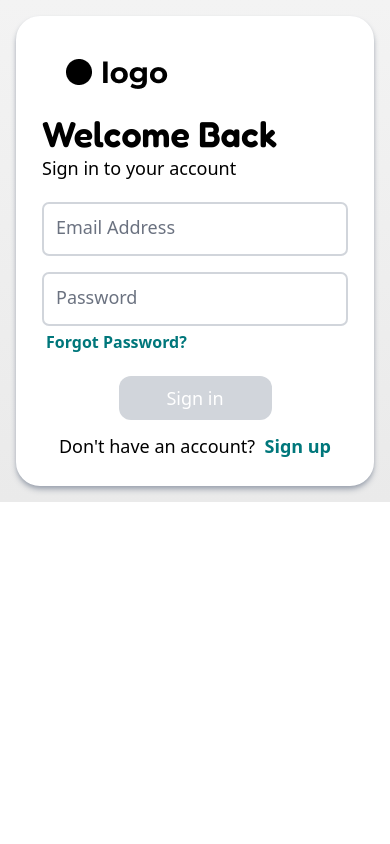
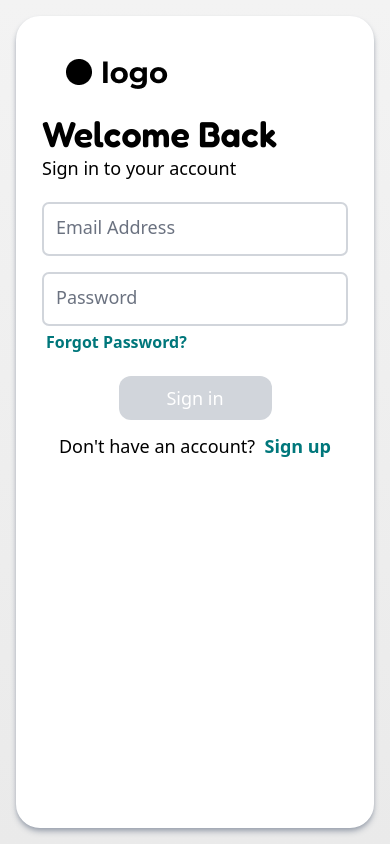
Before and after one commit to AhmedZahran15/Pety---Pet-Care, a React (Vite) app: page /auth/login in a window 390 px wide. Built offline with nearby package versions, Linux system fonts and the light colour scheme.

Commit message:
Update Auth component styling

```diff
--- a/src/Pages/Auth/index.jsx
+++ b/src/Pages/Auth/index.jsx
@@ -9,7 +9,7 @@ function Auth() {
     navigate("/");
   }
   return (
-    <div className="relative box-border flex w-screen overflow-hidden bg-gradient-to-t from-[#eaeaea] to-[#f3f3f3] bg-contain bg-right bg-no-repeat p-4 sm:p-10 md:h-screen">
+    <div className="relative box-border flex min-h-screen w-screen overflow-hidden bg-gradient-to-t from-[#eaeaea] to-[#f3f3f3] bg-contain bg-right bg-no-repeat p-4 sm:p-10">
       <Outlet />
       <div className="absolute right-0 z-[0] -mt-10 hidden h-screen md:block">
         <img className="h-screen" src="/bg.png" alt="Auth Image" />
```
